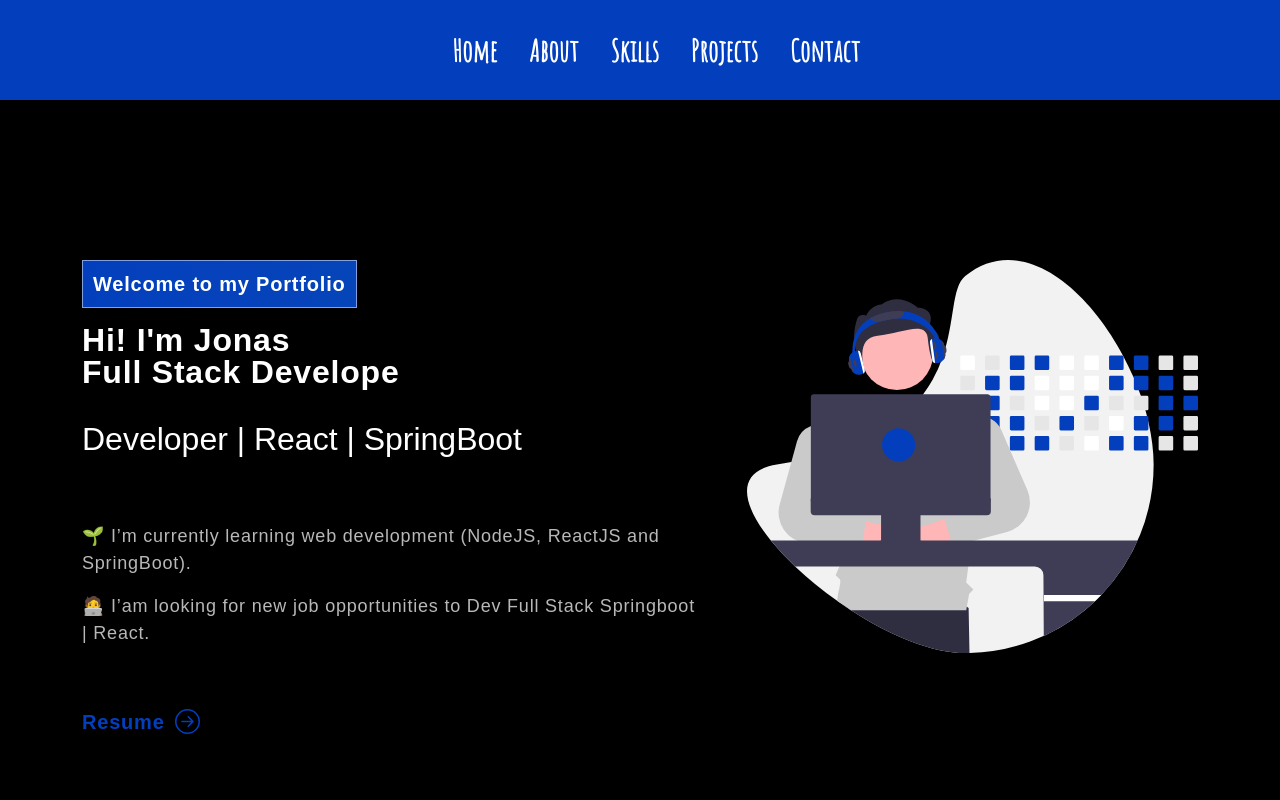
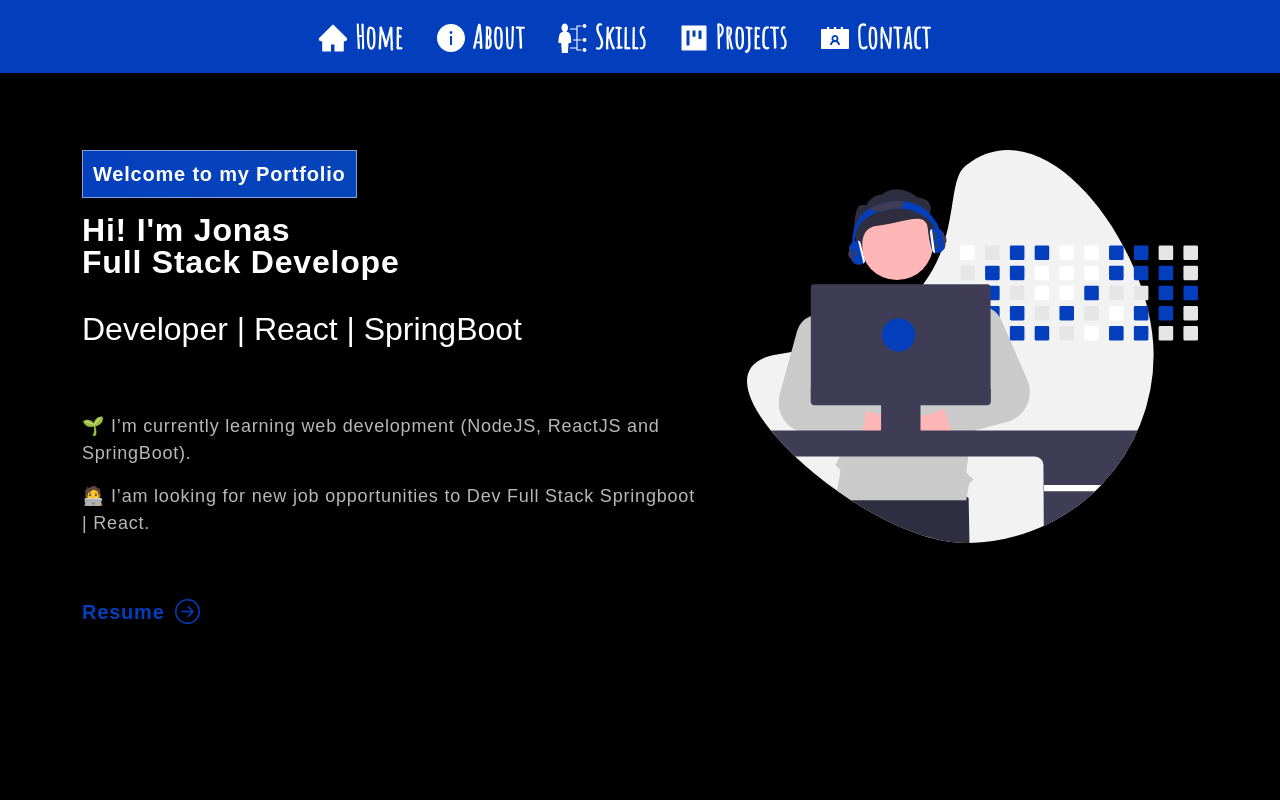
Before and after one commit to jonasmachados/portfolio, a React (Create React App) app: page /about in a window 1280 px wide. Shown: the top 800 px of the page. Built offline with nearby package versions, Linux system fonts and the light colour scheme; no server answers; a web font is replaced by a local one.

Commit message:
Alter Style Menu Hamburguer

```diff
--- a/package.json
+++ b/package.json
@@ -24,7 +24,7 @@
     "react-router-dom": "^6.3.0",
     "react-scripts": "5.0.1",
     "react-toastify": "^9.1.1",
-    "styled-components": "^5.3.5",
+    "styled-components": "^5.3.6",
     "use-mailchimp-form": "^3.0.2",
     "web-vitals": "^2.1.0",
     "yup": "^0.32.11"
--- a/src/components/Banner/Banner.css
+++ b/src/components/Banner/Banner.css
@@ -2,7 +2,7 @@
 
 .banner {
   margin-top: 0;
-  padding: 260px 0 100px 0;
+  padding: 150px 0 100px 0;
   background-color: black;
   background-position: top center;
   background-size: cover;
--- /dev/null
+++ b/src/components/NaviBar/BurguerButton.js
@@ -0,0 +1,71 @@
+import React from 'react'
+import styled from 'styled-components'
+
+const BurguerButton = (props) => {
+
+    return (
+        <Burguer>
+            <div onClick={props.handleClick}
+            className={`icon nav-icon-5 ${props.clicked ? 'open' : ''}`}>
+                <span></span>
+                <span></span>
+                <span></span>
+            </div>
+        </Burguer>
+    )
+}
+
+export default BurguerButton;
+
+const Burguer = styled.div`
+.nav-icon-5{
+    width: 35px;
+    height: 30px;
+    margin: 10px 10px;
+    position: relative;
+    cursor: pointer;
+    display: inline-block;
+  }
+  .nav-icon-5 span{
+    background-color:#fff;
+    position: absolute;
+    border-radius: 2px;
+    transition: .3s cubic-bezier(.8, .5, .2, 1.4);
+    width:100%;
+    height: 4px;
+    transition-duration: 500ms
+  }
+  .nav-icon-5 span:nth-child(1){
+    top:0px;
+    left: 0px;
+  }
+  .nav-icon-5 span:nth-child(2){
+    top:13px;
+    left: 0px;
+    opacity:1;
+  }
+  .nav-icon-5 span:nth-child(3){
+    bottom:0px;
+    left: 0px;
+  }
+  .nav-icon-5:not(.open):hover span:nth-child(1){
+    transform: rotate(-3deg) scaleY(1.1);
+  }
+  .nav-icon-5:not(.open):hover span:nth-child(2){
+    transform: rotate(3deg) scaleY(1.1);
+  }
+  .nav-icon-5:not(.open):hover span:nth-child(3){
+    transform: rotate(-4deg) scaleY(1.1);
+  }
+  .nav-icon-5.open span:nth-child(1){
+    transform: rotate(45deg);
+    top: 13px;
+  }
+  .nav-icon-5.open span:nth-child(2){
+    opacity:0;
+  }
+  .nav-icon-5.open span:nth-child(3){
+    transform: rotate(-45deg);
+    top: 13px;
+  }
+`
--- a/src/components/NaviBar/Nav.css
+++ b/src/components/NaviBar/Nav.css
@@ -61,23 +61,22 @@ a:hover{
     .nav-menu {
         position: fixed;
         left: -100%;
-        top: 0;
+        top: 70px;
         flex-direction: column;
         justify-content: center;
-        background-color: rgb(62, 116, 216);
-        width:60%;
+        background-color: var(--primary-color);
+        width:100%;
         height: 100%;
         text-align: center;
-        transition: 0.5s;
-        opacity: 0.9;
+        transition: 0.4s;
     }
 
     .nav-menu.active {
-        left: 0px;
+        left: 0;
     }
 
     .nav-item {
-        padding: .2rem;
+        margin: 1rem;
         font-size: 5rem;
         justify-content: center;
     }
--- a/src/components/NaviBar/Navibar.js
+++ b/src/components/NaviBar/Navibar.js
@@ -1,42 +1,115 @@
-import React, { useState } from "react";
-import { FaBars, FaTimes } from "react-icons/fa";
+import React, { useState } from 'react'
+import styled from 'styled-components'
+import BurguerButton from './BurguerButton'
 import "./Nav.css";
-import '../../App.css';
+import { AiFillHome, AiFillInfoCircle, AiFillProject, AiFillContacts } from 'react-icons/ai';
+import { GiSkills } from 'react-icons/gi';
+function Navbar() {
 
-const Navbar = () => {
-  const [click, setClick] = useState(false);
+  const [clicked, setClicked] = useState(false)
+  const handleClick = () => {
+    setClicked(!clicked)
+  }
+  return (
+    <>
+      <NavContainer>
+        <div className={`links ${clicked ? 'active' : ''}`}>
+          <a onClick={handleClick} href="/#home"><AiFillHome/> Home</a>
+          <a onClick={handleClick} href="/#about"><AiFillInfoCircle/> About</a>
+          <a onClick={handleClick} href="/#skills"><GiSkills/> Skills</a>
+          <a onClick={handleClick} href="/#project"><AiFillProject/> Projects</a>
+          <a onClick={handleClick} href="/#contact"><AiFillContacts/> Contact</a>
+        </div>
+        <div className='burguer'>
+          <BurguerButton clicked={clicked} handleClick={handleClick} />
+        </div>
+        <BgDiv className={`initial ${clicked ? ' active' : ''}`}></BgDiv>
+      </NavContainer>
+    </>
+  )
+}
 
-  const handleClick = () => setClick(!click);
+export default Navbar
 
-  return (
-    <div className="navbar">
-      <div></div>
-      <ul className={click ? "nav-menu active" : "nav-menu"}>
-        <li className="nav-item">
-          <a href="/#home">Home</a>
-        </li>
-        <li className="nav-item">
-          <a href="/#about">About</a>
-        </li>
-        <li className="nav-item">
-          <a href="/#skills">Skills</a>
-        </li>
-        <li className="nav-item">
-          <a href="/#project">Projects</a>
-        </li>
-        <li className="nav-item">
-          <a href="/#contact">Contact</a>
-        </li>
-      </ul>
-      <div className="hamburger" onClick={handleClick}>
-        {click ? (
-          <FaTimes size={30} style={{ color: "#f8f8f8" }} />
-        ) : (
-          <FaBars size={30} style={{ color: "#f8f8f8" }} />
-        )}
-      </div>
-    </div>
-  );
-};
+const NavContainer = styled.nav`
+  position: fixed;
+  width: 100%;
+  background-color: var(--primary-color);
+  padding: 1rem;
+  a{
+    font-size: 2rem;
+    text-decoration: none;
+    margin-right: 2rem;
+  }
+  a:hover{
+    color: #fff;
+    border-bottom: 3px solid #fff;
+  }
+  .links{
+    position: absolute;
+    top: -700px;
+    left: -2000px;
+    right: 0;
+    margin-left: auto;
+    margin-right: auto;
+    text-align: center;
+    transition: all .5s ease;
+    a{
+      color: white;
+      display: block;
+    }
+    a:hover{
+      color: #fff;
+      border-bottom: 1px solid #fff;
+    }
+    @media(min-width: 768px){
+      position: initial;
+      margin: 0;
+      a{
+        color: white;
+        display: inline;
+      }
+      display: block;
+    }
+  }
+  .links.active{
+    width: 100%;
+    display: block;
+    position: absolute;
+    margin-left: auto;
+    margin-right: auto;
+    top: 30%;
+    left: 0;
+    right: 0;
+    text-align: center;
+    a{
+      font-size: 2rem;
+      margin-top: 1rem;
+      color: white;
+    }
+  }
+  .burguer{
+    @media(min-width: 768px){
+      display: none;
+    }
+  }
+`
 
-export default Navbar;
+const BgDiv = styled.div`
+  background: rgb(2,0,36);
+  background: linear-gradient(90deg, rgba(2,0,36,1) 0%, rgba(3,63,176,1) 35%, rgba(0,212,255,1) 100%);;
+  position: absolute;
+  top: -1000px;
+  left: -1000px;
+  width: 100%;
+  height: 100%;
+  z-index: -1;
+  transition: all .6s ease ;
+
+  &.active{
+    top: 0;
+    left: 0;
+    width: 100%;
+    height: 380%;
+  }
+`
```
Also changed, not shown: 1 other file (tests, documents, lock files or other folders).
